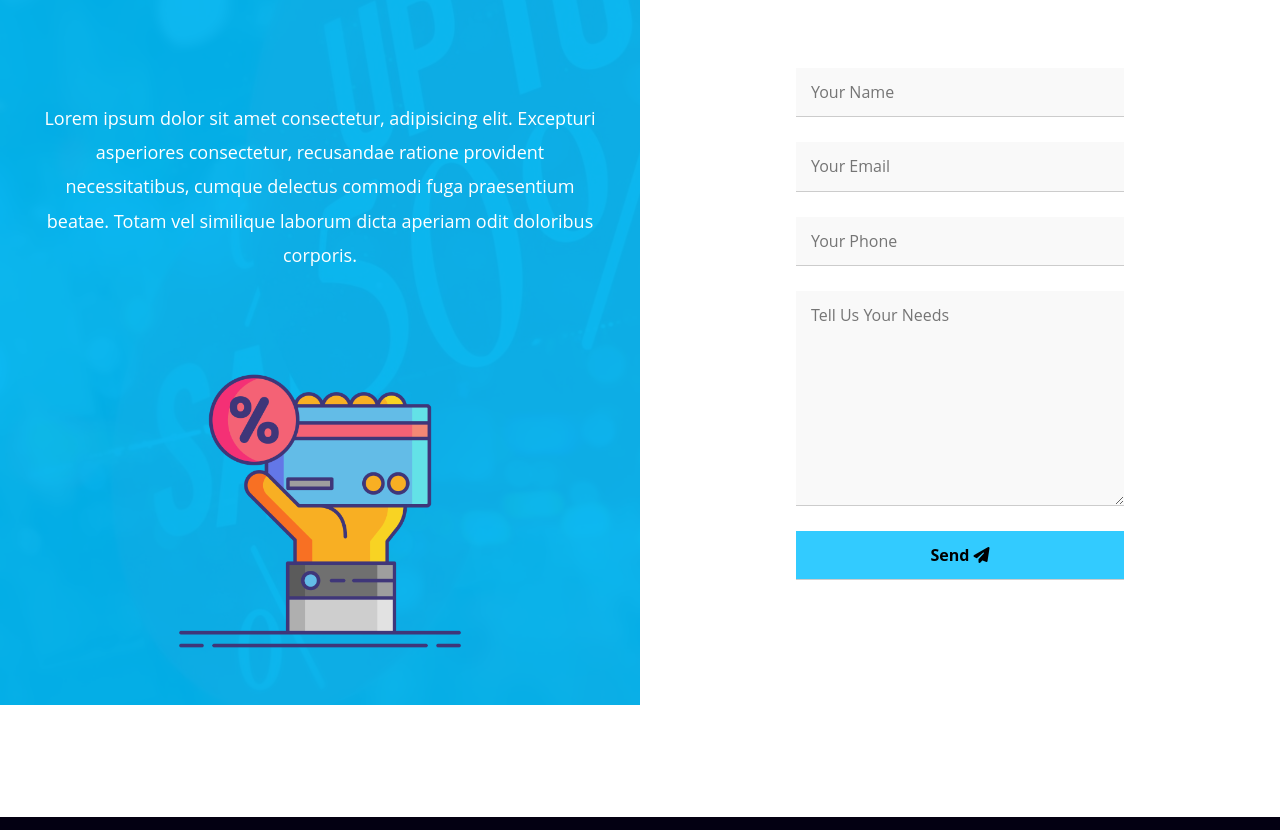
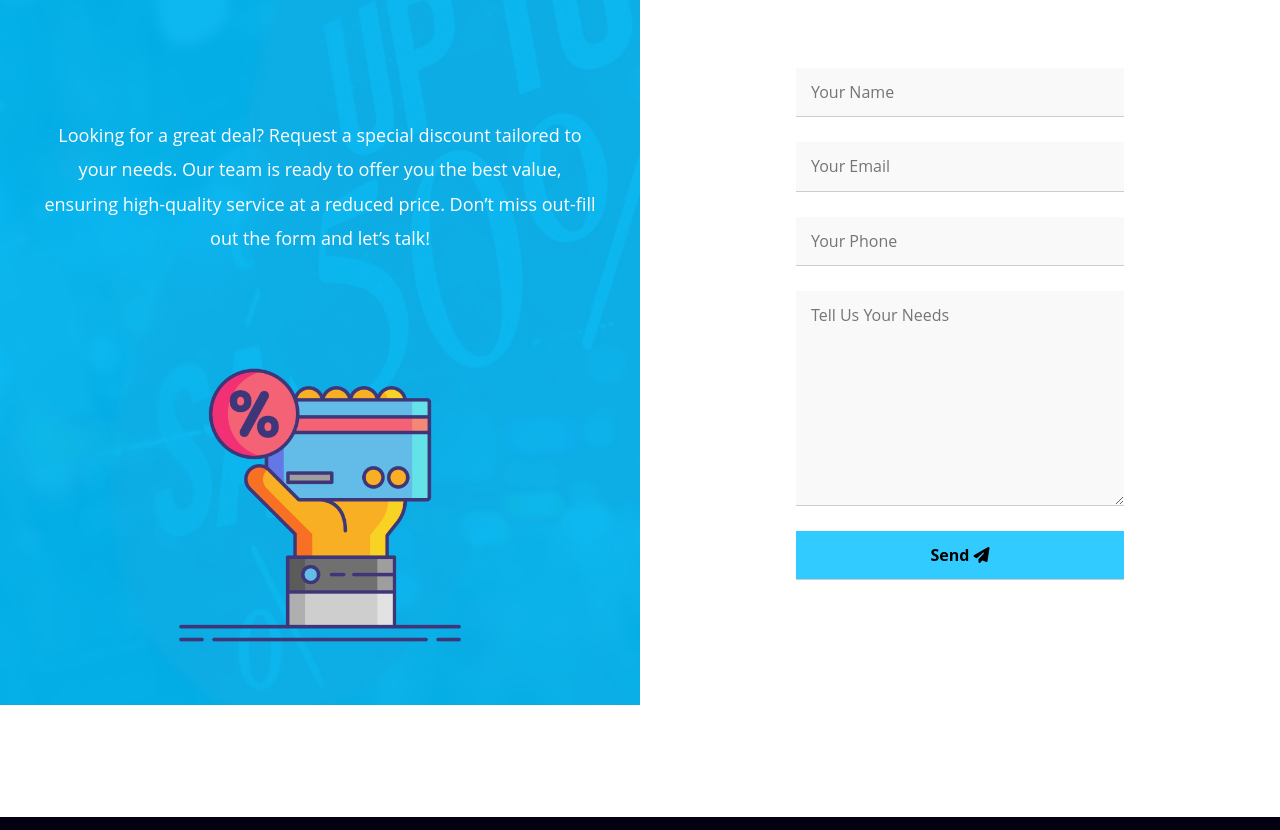
Before and after one commit to Borutlee/ZAWIA, a plain HTML site: page index.html in a window 1280 px wide. Shown: the part 3658-4488 px from the top of the page. Drawn offline with Linux system fonts and the light colour scheme.

Commit message:
Update index.html

```diff
--- a/index.html
+++ b/index.html
@@ -162,9 +162,7 @@
         <div class="discount-image">
             <div class="discount-content">
                 <h1>We Have A Discount</h1>
-                <p>Lorem ipsum dolor sit amet consectetur, adipisicing elit. Excepturi asperiores consectetur, recusandae ratione provident
-                necessitatibus, cumque delectus commodi fuga praesentium beatae. Totam vel similique laborum dicta aperiam odit
-                doloribus corporis.</p>
+                <p>Looking for a great deal? Request a special discount tailored to your needs. Our team is ready to offer you the best value, ensuring high-quality service at a reduced price. Don’t miss out-fill out the form and let’s talk!</p>
                 <img src="images/discount.png" alt="">
             </div>
         </div>
```
